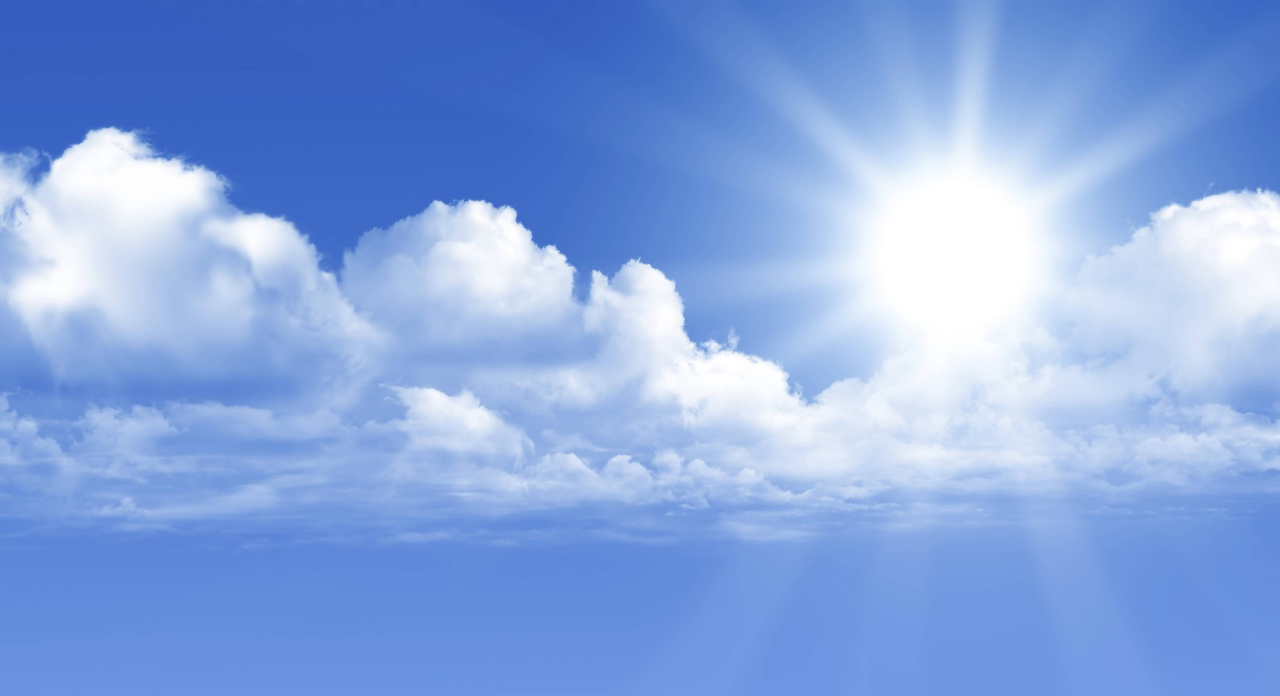
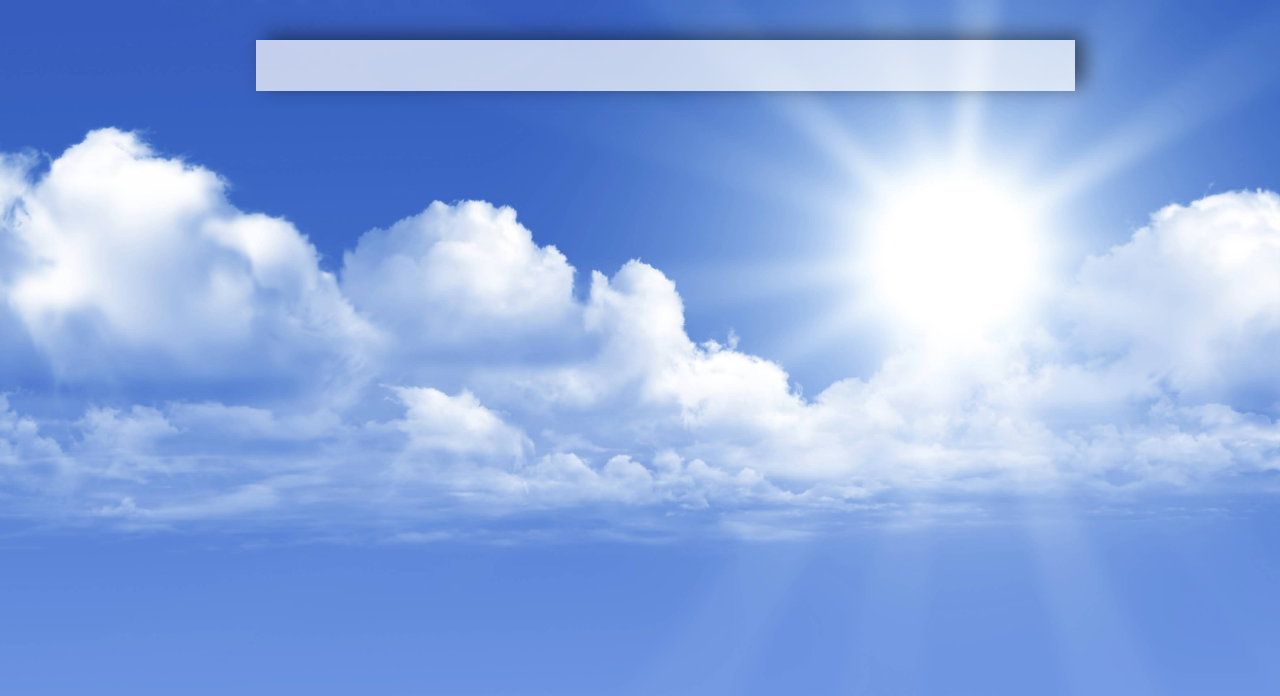
Before and after one commit to nagygergo7/idojaras_git_dolgozat_NagyGerg-, a plain HTML site: page index.html in a window 1280 px wide. Drawn offline with Linux system fonts and the light colour scheme.

Commit message:
6. feladatban lemaradt a # css-ben a keret előtt

```diff
--- a/ido.css
+++ b/ido.css
@@ -52,7 +52,7 @@ input
 	font-size:medium;
 	margin-top:2%;
 }
-keret{
+#keret{
 	padding: 2%;
 	width: 60%;
 	background-color: rgba(255,255,255,0.7)
```
